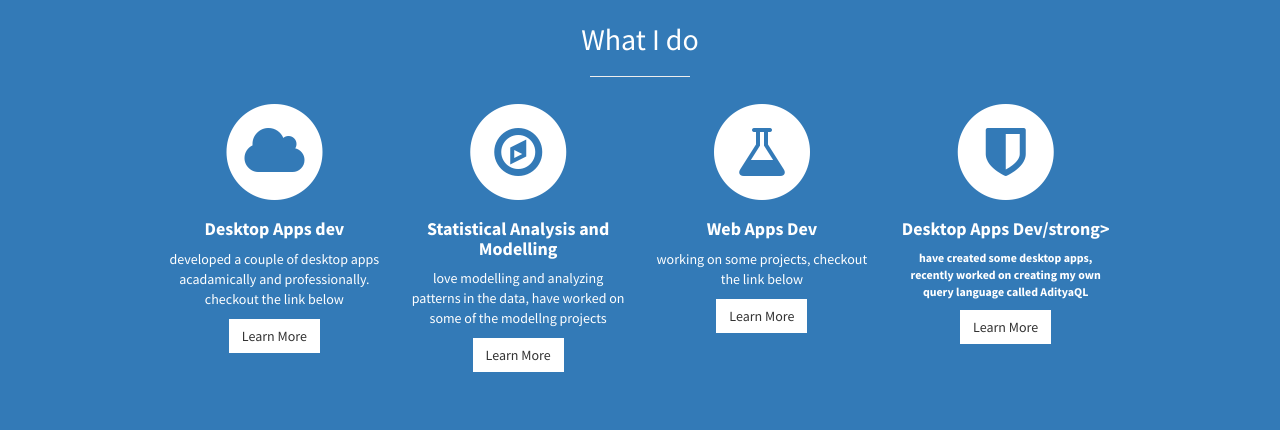
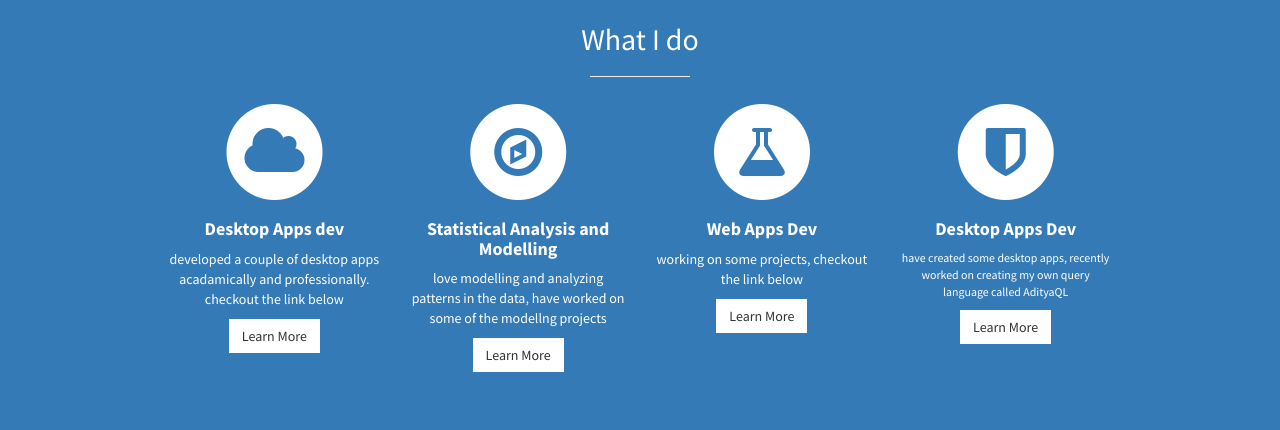
Before and after one commit to Murdocc007/murdocc007.github.io, a plain HTML site: page index.html in a window 1280 px wide. Shown: the part 1077-1507 px from the top of the page. Drawn offline with Linux system fonts and the light colour scheme; some packages are replaced by stand-ins of ours.

Commit message:
Update index.html

```diff
--- a/index.html
+++ b/index.html
@@ -176,7 +176,7 @@ OS : Linux, Windows
                                 <i class="fa fa-shield fa-stack-1x text-primary"></i>
                             </span>
                                 <h4>
-                                    <strong>Desktop Apps Dev/strong>
+                                    <strong>Desktop Apps Dev</strong>
                                 </h4>
                                 <p class="small" >have created some desktop apps, recently worked on creating my own query language called AdityaQL</p>
                                 <a href="https://github.com/Murdocc007/Binary-Databasen" class="btn btn-light">Learn More</a>
```
